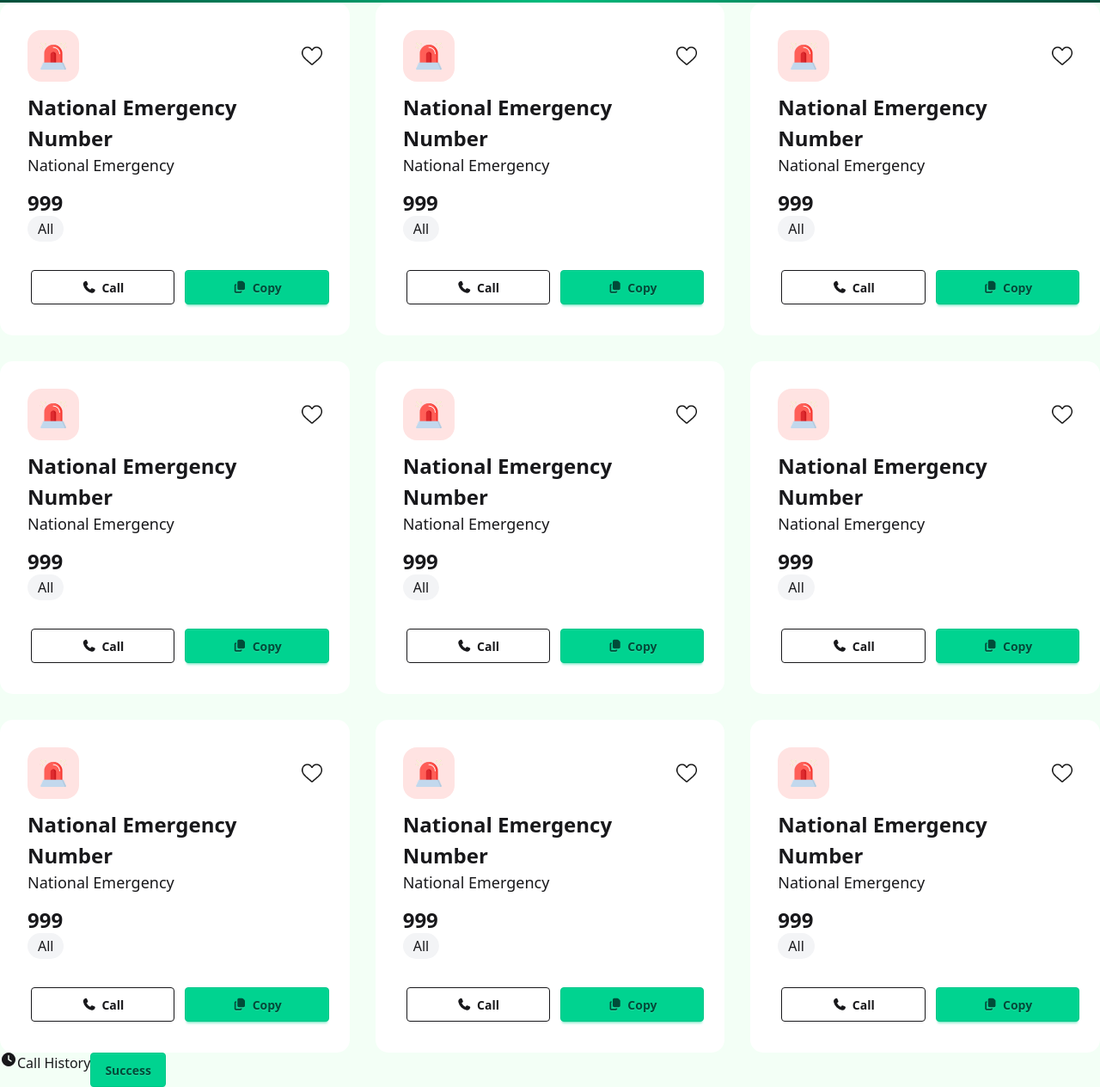
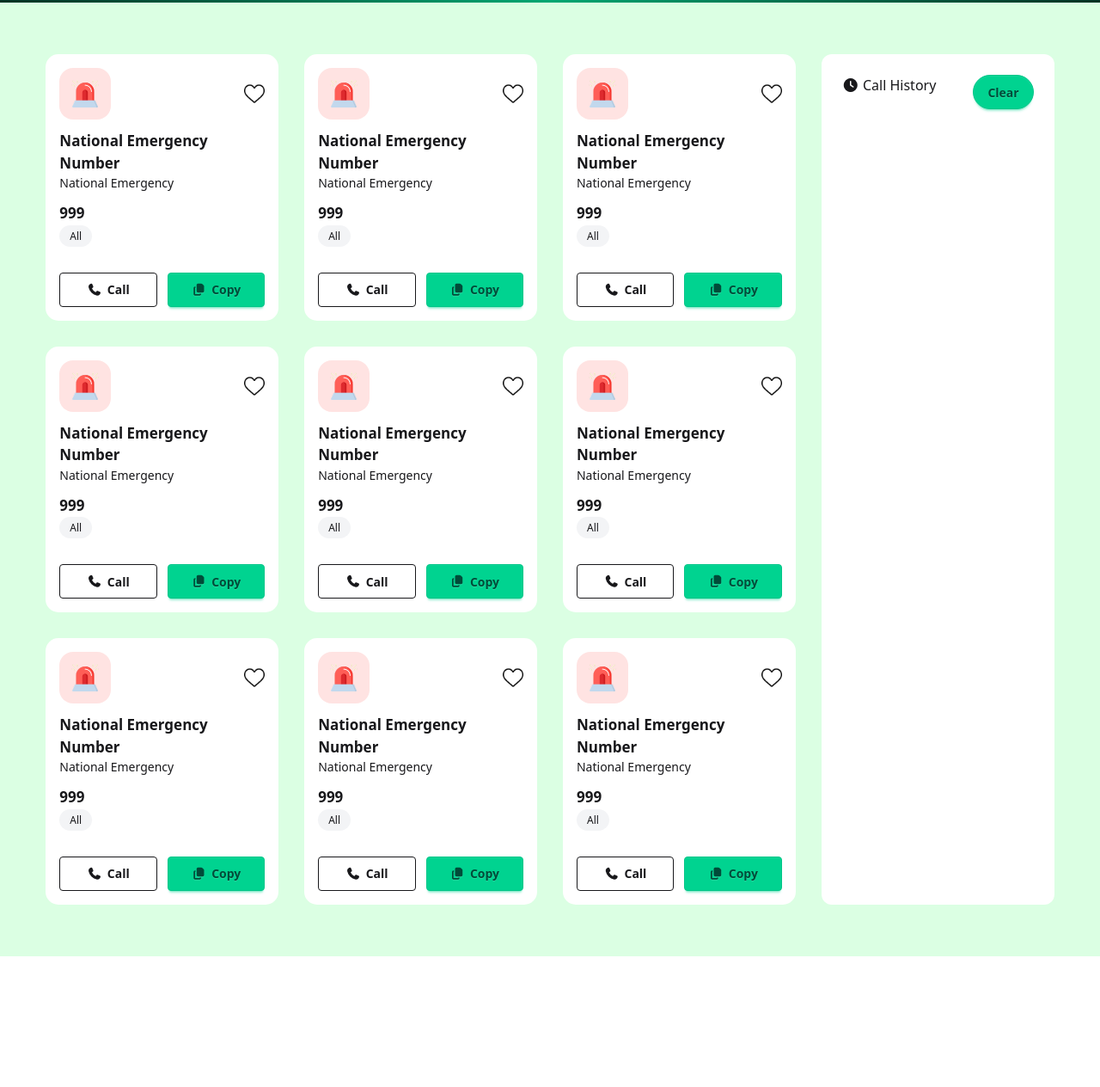
Before and after one commit to Sanzid-Ahmed/ph-assignment-05, a plain HTML site: page index.html in a window 1280 px wide. Shown: the part 327-1591 px from the top of the page at 86% size. After the commit the page ends 1439 px from the top, so only its background shows below. Drawn offline with nearby package versions, Linux system fonts and the light colour scheme.

Commit message:
added basic design of the website

```diff
--- a/index.html
+++ b/index.html
@@ -16,11 +16,11 @@
                 <h1 class="font-bold text-[#006747]">Emergency <br>Service</h1>
             </div>
             <div class="heart-coin-copy flex gap-[20px]">
-                <div class="min-w-[123px] flex p-[12px] rounded-[50px] bg-[#41FF6B10] gap-[10px] justify-center items-center">
+                <div class="min-w-[123px] flex p-[12px] rounded-[50px] bg-[#41FF6B30] gap-[10px] justify-center items-center">
                     <p class="font-bold text-[20px]">0</p>
                     <img src="assets/heart.png" alt="" class="max-w-[25px] max-h-[25px]">
                 </div>
-                <div class="min-w-[123px] flex p-[12px] rounded-[50px] bg-[#41FF6B10] gap-[10px] justify-center items-center">
+                <div class="min-w-[123px] flex p-[12px] rounded-[50px] bg-[#41FF6B30] gap-[10px] justify-center items-center">
                     <p class="font-bold text-[20px]">100</p>
                     <img src="assets/coin.png" alt="" class="max-w-[25px] max-h-[25px]">
                 </div>
@@ -29,16 +29,17 @@
                 </div>
             </div>
         </nav>
-        <div class="banner bg-gradient-to-r from-emerald-900 via-emerald-500 to-emerald-900 py-[12px] px-[60px] flex items-center flex-col gap-[11px]">
+        <div class="banner bg-gradient-to-r from-[#013223] via-[#01a772] to-[#013223] py-[12px] px-[60px] flex items-center flex-col gap-[11px]">
             <img src="assets/logo-dark.png" alt="" class="w-[92px]">
             <h1 class="font-bold text-[40px] text-white">Emergency Service Directory</h1>
             <p class="font-semibold text-[20px] text-white">Government Emergency Services at Your Fingertip – A Project by  Government of the People’s Republic of Bangladesh</p>
         </div>
     </header>
 
-    <main class="bg-[#41FF6B10] min-h-[100vh]">
-        <section class="grid grid-cols-3 grid-rows-3 gap-[30px]">
-            <div class="service p-8 bg-white rounded-[15px]">
+    <main class="bg-[#41FF6B30] min-h-[100vh] py-15">
+        <div class="w-11/12 mx-auto grid grid-cols-4 gap-[30px]">
+        <section class="col-span-3 grid grid-cols-3 grid-rows-3 gap-[30px]">
+            <div class="service p-4 bg-white rounded-[15px]">
                 <div class="image-hart flex justify-between items-center rounded-[12px] mb-3">
                     <div class="bg-[#FFE3E2] rounded-[16px] w-[60px] h-[60px] flex justify-center items-center">
                         <img src="assets/emergency.png" alt="" class="w-[32px]">
@@ -47,21 +48,22 @@
                 </div>
                 <div>
                     <div class="mb-3">
-                        <h1 class="font-bold text-[24px]">National Emergency Number</h1>
-                        <p class="text-[18px]">National Emergency</p>
+                        <h1 class="font-bold text-[17px]">National Emergency Number</h1>
+                        <p class="text-[14px]">National Emergency</p>
                     </div>
                     <div class="mb-8">
-                        <h1 class="font-bold text-[24px]">999</h1>
-                        <p class="bg-gray-100 rounded-[15px] inline px-3 py-1">All</p>
+                        <h1 class="font-bold text-[17px]">999</h1>
+                        <p class="bg-gray-100 rounded-[14px] inline px-3 py-1 text-[12px]">All</p>
                     </div>
 
-                    <div class="button flex gap-3 p-1">
-                        <button class="btn btn-outline w-[50%]"><i class="fa-solid fa-phone"></i>Call</button>
-                        <button class="btn btn-success w-[50%]"><i class="fa-solid fa-copy"></i>Copy</button>
+                    <div class="button grid grid-cols-2 gap-3">
+                        <button class="btn btn-outline "><i class="fa-solid fa-phone"></i>Call</button>
+                        <button class="btn btn-success "><i class="fa-solid fa-copy"></i>Copy</button>
                     </div>
                 </div>
             </div>
-            <div class="service p-8 bg-white rounded-[15px]">
+
+            <div class="service p-4 bg-white rounded-[15px]">
                 <div class="image-hart flex justify-between items-center rounded-[12px] mb-3">
                     <div class="bg-[#FFE3E2] rounded-[16px] w-[60px] h-[60px] flex justify-center items-center">
                         <img src="assets/emergency.png" alt="" class="w-[32px]">
@@ -70,21 +72,22 @@
                 </div>
                 <div>
                     <div class="mb-3">
-                        <h1 class="font-bold text-[24px]">National Emergency Number</h1>
-                        <p class="text-[18px]">National Emergency</p>
+                        <h1 class="font-bold text-[17px]">National Emergency Number</h1>
+                        <p class="text-[14px]">National Emergency</p>
                     </div>
                     <div class="mb-8">
-                        <h1 class="font-bold text-[24px]">999</h1>
-                        <p class="bg-gray-100 rounded-[15px] inline px-3 py-1">All</p>
+                        <h1 class="font-bold text-[17px]">999</h1>
+                        <p class="bg-gray-100 rounded-[14px] inline px-3 py-1 text-[12px]">All</p>
                     </div>
 
-                    <div class="button flex gap-3 p-1">
-                        <button class="btn btn-outline w-[50%]"><i class="fa-solid fa-phone"></i>Call</button>
-                        <button class="btn btn-success w-[50%]"><i class="fa-solid fa-copy"></i>Copy</button>
+                    <div class="button grid grid-cols-2 gap-3">
+                        <button class="btn btn-outline "><i class="fa-solid fa-phone"></i>Call</button>
+                        <button class="btn btn-success "><i class="fa-solid fa-copy"></i>Copy</button>
                     </div>
                 </div>
             </div>
-            <div class="service p-8 bg-white rounded-[15px]">
+
+            <div class="service p-4 bg-white rounded-[15px]">
                 <div class="image-hart flex justify-between items-center rounded-[12px] mb-3">
                     <div class="bg-[#FFE3E2] rounded-[16px] w-[60px] h-[60px] flex justify-center items-center">
                         <img src="assets/emergency.png" alt="" class="w-[32px]">
@@ -93,23 +96,24 @@
                 </div>
                 <div>
                     <div class="mb-3">
-                        <h1 class="font-bold text-[24px]">National Emergency Number</h1>
-                        <p class="text-[18px]">National Emergency</p>
+                        <h1 class="font-bold text-[17px]">National Emergency Number</h1>
+                        <p class="text-[14px]">National Emergency</p>
                     </div>
                     <div class="mb-8">
-                        <h1 class="font-bold text-[24px]">999</h1>
-                        <p class="bg-gray-100 rounded-[15px] inline px-3 py-1">All</p>
+                        <h1 class="font-bold text-[17px]">999</h1>
+                        <p class="bg-gray-100 rounded-[14px] inline px-3 py-1 text-[12px]">All</p>
                     </div>
 
-                    <div class="button flex gap-3 p-1">
-                        <button class="btn btn-outline w-[50%]"><i class="fa-solid fa-phone"></i>Call</button>
-                        <button class="btn btn-success w-[50%]"><i class="fa-solid fa-copy"></i>Copy</button>
+                    <div class="button grid grid-cols-2 gap-3">
+                        <button class="btn btn-outline "><i class="fa-solid fa-phone"></i>Call</button>
+                        <button class="btn btn-success "><i class="fa-solid fa-copy"></i>Copy</button>
                     </div>
                 </div>
             </div>
 
 
-            <div class="service p-8 bg-white rounded-[15px]">
+
+            <div class="service p-4 bg-white rounded-[15px]">
                 <div class="image-hart flex justify-between items-center rounded-[12px] mb-3">
                     <div class="bg-[#FFE3E2] rounded-[16px] w-[60px] h-[60px] flex justify-center items-center">
                         <img src="assets/emergency.png" alt="" class="w-[32px]">
@@ -118,21 +122,22 @@
                 </div>
                 <div>
                     <div class="mb-3">
-                        <h1 class="font-bold text-[24px]">National Emergency Number</h1>
-                        <p class="text-[18px]">National Emergency</p>
+                        <h1 class="font-bold text-[17px]">National Emergency Number</h1>
+                        <p class="text-[14px]">National Emergency</p>
                     </div>
                     <div class="mb-8">
-                        <h1 class="font-bold text-[24px]">999</h1>
-                        <p class="bg-gray-100 rounded-[15px] inline px-3 py-1">All</p>
+                        <h1 class="font-bold text-[17px]">999</h1>
+                        <p class="bg-gray-100 rounded-[14px] inline px-3 py-1 text-[12px]">All</p>
                     </div>
 
-                    <div class="button flex gap-3 p-1">
-                        <button class="btn btn-outline w-[50%]"><i class="fa-solid fa-phone"></i>Call</button>
-                        <button class="btn btn-success w-[50%]"><i class="fa-solid fa-copy"></i>Copy</button>
+                    <div class="button grid grid-cols-2 gap-3">
+                        <button class="btn btn-outline "><i class="fa-solid fa-phone"></i>Call</button>
+                        <button class="btn btn-success "><i class="fa-solid fa-copy"></i>Copy</button>
                     </div>
                 </div>
             </div>
-            <div class="service p-8 bg-white rounded-[15px]">
+
+            <div class="service p-4 bg-white rounded-[15px]">
                 <div class="image-hart flex justify-between items-center rounded-[12px] mb-3">
                     <div class="bg-[#FFE3E2] rounded-[16px] w-[60px] h-[60px] flex justify-center items-center">
                         <img src="assets/emergency.png" alt="" class="w-[32px]">
@@ -141,21 +146,22 @@
                 </div>
                 <div>
                     <div class="mb-3">
-                        <h1 class="font-bold text-[24px]">National Emergency Number</h1>
-                        <p class="text-[18px]">National Emergency</p>
+                        <h1 class="font-bold text-[17px]">National Emergency Number</h1>
+                        <p class="text-[14px]">National Emergency</p>
                     </div>
                     <div class="mb-8">
-                        <h1 class="font-bold text-[24px]">999</h1>
-                        <p class="bg-gray-100 rounded-[15px] inline px-3 py-1">All</p>
+                        <h1 class="font-bold text-[17px]">999</h1>
+                        <p class="bg-gray-100 rounded-[14px] inline px-3 py-1 text-[12px]">All</p>
                     </div>
 
-                    <div class="button flex gap-3 p-1">
-                        <button class="btn btn-outline w-[50%]"><i class="fa-solid fa-phone"></i>Call</button>
-                        <button class="btn btn-success w-[50%]"><i class="fa-solid fa-copy"></i>Copy</button>
+                    <div class="button grid grid-cols-2 gap-3">
+                        <button class="btn btn-outline "><i class="fa-solid fa-phone"></i>Call</button>
+                        <button class="btn btn-success "><i class="fa-solid fa-copy"></i>Copy</button>
                     </div>
                 </div>
             </div>
-            <div class="service p-8 bg-white rounded-[15px]">
+
+            <div class="service p-4 bg-white rounded-[15px]">
                 <div class="image-hart flex justify-between items-center rounded-[12px] mb-3">
                     <div class="bg-[#FFE3E2] rounded-[16px] w-[60px] h-[60px] flex justify-center items-center">
                         <img src="assets/emergency.png" alt="" class="w-[32px]">
@@ -164,23 +170,24 @@
                 </div>
                 <div>
                     <div class="mb-3">
-                        <h1 class="font-bold text-[24px]">National Emergency Number</h1>
-                        <p class="text-[18px]">National Emergency</p>
+                        <h1 class="font-bold text-[17px]">National Emergency Number</h1>
+                        <p class="text-[14px]">National Emergency</p>
                     </div>
                     <div class="mb-8">
-                        <h1 class="font-bold text-[24px]">999</h1>
-                        <p class="bg-gray-100 rounded-[15px] inline px-3 py-1">All</p>
+                        <h1 class="font-bold text-[17px]">999</h1>
+                        <p class="bg-gray-100 rounded-[14px] inline px-3 py-1 text-[12px]">All</p>
                     </div>
 
-                    <div class="button flex gap-3 p-1">
-                        <button class="btn btn-outline w-[50%]"><i class="fa-solid fa-phone"></i>Call</button>
-                        <button class="btn btn-success w-[50%]"><i class="fa-solid fa-copy"></i>Copy</button>
+                    <div class="button grid grid-cols-2 gap-3">
+                        <button class="btn btn-outline "><i class="fa-solid fa-phone"></i>Call</button>
+                        <button class="btn btn-success "><i class="fa-solid fa-copy"></i>Copy</button>
                     </div>
                 </div>
             </div>
 
 
-            <div class="service p-8 bg-white rounded-[15px]">
+
+            <div class="service p-4 bg-white rounded-[15px]">
                 <div class="image-hart flex justify-between items-center rounded-[12px] mb-3">
                     <div class="bg-[#FFE3E2] rounded-[16px] w-[60px] h-[60px] flex justify-center items-center">
                         <img src="assets/emergency.png" alt="" class="w-[32px]">
@@ -189,21 +196,22 @@
                 </div>
                 <div>
                     <div class="mb-3">
-                        <h1 class="font-bold text-[24px]">National Emergency Number</h1>
-                        <p class="text-[18px]">National Emergency</p>
+                        <h1 class="font-bold text-[17px]">National Emergency Number</h1>
+                        <p class="text-[14px]">National Emergency</p>
                     </div>
                     <div class="mb-8">
-                        <h1 class="font-bold text-[24px]">999</h1>
-                        <p class="bg-gray-100 rounded-[15px] inline px-3 py-1">All</p>
+                        <h1 class="font-bold text-[17px]">999</h1>
+                        <p class="bg-gray-100 rounded-[14px] inline px-3 py-1 text-[12px]">All</p>
                     </div>
 
-                    <div class="button flex gap-3 p-1">
-                        <button class="btn btn-outline w-[50%]"><i class="fa-solid fa-phone"></i>Call</button>
-                        <button class="btn btn-success w-[50%]"><i class="fa-solid fa-copy"></i>Copy</button>
+                    <div class="button grid grid-cols-2 gap-3">
+                        <button class="btn btn-outline "><i class="fa-solid fa-phone"></i>Call</button>
+                        <button class="btn btn-success "><i class="fa-solid fa-copy"></i>Copy</button>
                     </div>
                 </div>
             </div>
-            <div class="service p-8 bg-white rounded-[15px]">
+
+            <div class="service p-4 bg-white rounded-[15px]">
                 <div class="image-hart flex justify-between items-center rounded-[12px] mb-3">
                     <div class="bg-[#FFE3E2] rounded-[16px] w-[60px] h-[60px] flex justify-center items-center">
                         <img src="assets/emergency.png" alt="" class="w-[32px]">
@@ -212,21 +220,22 @@
                 </div>
                 <div>
                     <div class="mb-3">
-                        <h1 class="font-bold text-[24px]">National Emergency Number</h1>
-                        <p class="text-[18px]">National Emergency</p>
+                        <h1 class="font-bold text-[17px]">National Emergency Number</h1>
+                        <p class="text-[14px]">National Emergency</p>
                     </div>
                     <div class="mb-8">
-                        <h1 class="font-bold text-[24px]">999</h1>
-                        <p class="bg-gray-100 rounded-[15px] inline px-3 py-1">All</p>
+                        <h1 class="font-bold text-[17px]">999</h1>
+                        <p class="bg-gray-100 rounded-[14px] inline px-3 py-1 text-[12px]">All</p>
                     </div>
 
-                    <div class="button flex gap-3 p-1">
-                        <button class="btn btn-outline w-[50%]"><i class="fa-solid fa-phone"></i>Call</button>
-                        <button class="btn btn-success w-[50%]"><i class="fa-solid fa-copy"></i>Copy</button>
+                    <div class="button grid grid-cols-2 gap-3">
+                        <button class="btn btn-outline "><i class="fa-solid fa-phone"></i>Call</button>
+                        <button class="btn btn-success "><i class="fa-solid fa-copy"></i>Copy</button>
                     </div>
                 </div>
             </div>
-            <div class="service p-8 bg-white rounded-[15px]">
+
+            <div class="service p-4 bg-white rounded-[15px]">
                 <div class="image-hart flex justify-between items-center rounded-[12px] mb-3">
                     <div class="bg-[#FFE3E2] rounded-[16px] w-[60px] h-[60px] flex justify-center items-center">
                         <img src="assets/emergency.png" alt="" class="w-[32px]">
@@ -235,29 +244,35 @@
                 </div>
                 <div>
                     <div class="mb-3">
-                        <h1 class="font-bold text-[24px]">National Emergency Number</h1>
-                        <p class="text-[18px]">National Emergency</p>
+                        <h1 class="font-bold text-[17px]">National Emergency Number</h1>
+                        <p class="text-[14px]">National Emergency</p>
                     </div>
                     <div class="mb-8">
-                        <h1 class="font-bold text-[24px]">999</h1>
-                        <p class="bg-gray-100 rounded-[15px] inline px-3 py-1">All</p>
+                        <h1 class="font-bold text-[17px]">999</h1>
+                        <p class="bg-gray-100 rounded-[14px] inline px-3 py-1 text-[12px]">All</p>
                     </div>
 
-                    <div class="button flex gap-3 p-1">
-                        <button class="btn btn-outline w-[50%]"><i class="fa-solid fa-phone"></i>Call</button>
-                        <button class="btn btn-success w-[50%]"><i class="fa-solid fa-copy"></i>Copy</button>
+                    <div class="button grid grid-cols-2 gap-3">
+                        <button class="btn btn-outline "><i class="fa-solid fa-phone"></i>Call</button>
+                        <button class="btn btn-success "><i class="fa-solid fa-copy"></i>Copy</button>
                     </div>
                 </div>
             </div>
         </section>
 
-        <section>
-            <div class="call-history-head flex">
-                <i class="fa-solid fa-clock"></i>
-                <p>Call History</p>
-                <button class="btn btn-success">Success</button>
+        <section class="col-span-1 p-[24px] bg-white rounded-[12px]">
+            <div class="call-history-head flex justify-between mb-[16px]">
+                <p><i class="fa-solid fa-clock"></i><span> Call History</span></p>
+                <button class="btn btn-success rounded-[50px]">Clear</button>
+            </div>
+            <div class="">
+                <h1></h1>
+                <p></p>
+
             </div>
         </section>
+        </div>
+
     </main>
 </body>
 </html>
```
